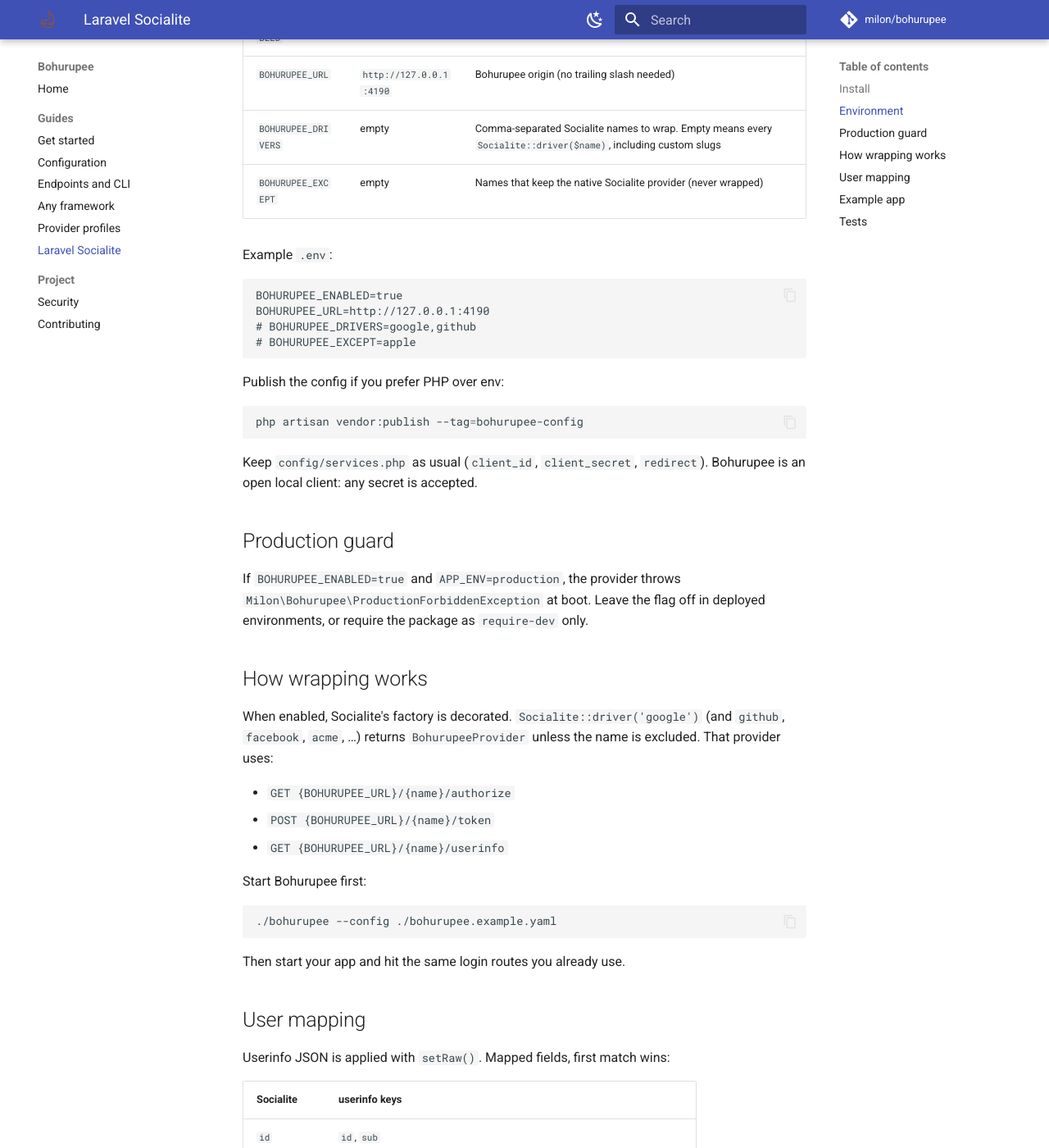
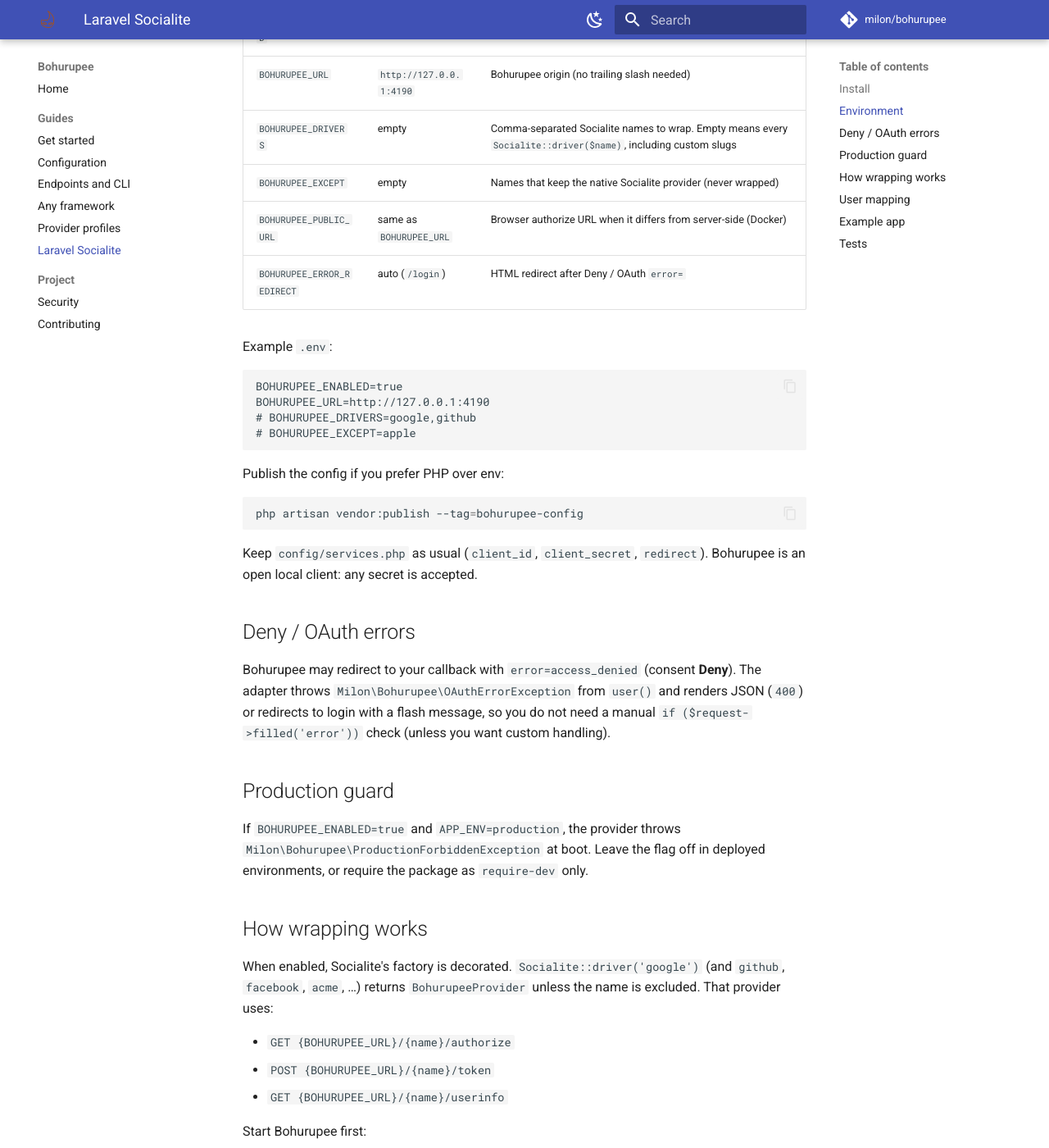
Before and after one commit to milon/bohurupee, an MkDocs documentation site: the page built from docs/socialite.md, in a window 1280 px wide and 1400 px high, scrolled down 605 px. Shown: the whole window at 82% size. Built offline with MkDocs 1.6.1 and Material for MkDocs 9.7.7, drawn with Linux system fonts in a browser that asks for light colours; comment, search, counter and statistics services are not loaded.

Commit message:
Update docs

```diff
--- a/docs/socialite.md
+++ b/docs/socialite.md
@@ -24,6 +24,8 @@
 | `BOHURUPEE_URL` | `http://127.0.0.1:4190` | Bohurupee origin (no trailing slash needed) |
 | `BOHURUPEE_DRIVERS` | empty | Comma-separated Socialite names to wrap. Empty means every `Socialite::driver($name)`, including custom slugs |
 | `BOHURUPEE_EXCEPT` | empty | Names that keep the native Socialite provider (never wrapped) |
+| `BOHURUPEE_PUBLIC_URL` | same as `BOHURUPEE_URL` | Browser authorize URL when it differs from server-side (Docker) |
+| `BOHURUPEE_ERROR_REDIRECT` | auto (`/login`) | HTML redirect after Deny / OAuth `error=` |
 
 Example `.env`:
 
@@ -42,6 +44,14 @@
 
 Keep `config/services.php` as usual (`client_id`, `client_secret`, `redirect`).
 Bohurupee is an open local client: any secret is accepted.
+
+## Deny / OAuth errors
+
+Bohurupee may redirect to your callback with `error=access_denied` (consent
+**Deny**). The adapter throws `Milon\Bohurupee\OAuthErrorException` from
+`user()` and renders JSON (`400`) or redirects to login with a flash message,
+so you do not need a manual `if ($request->filled('error'))` check (unless you
+want custom handling).
 
 ## Production guard
 
```
Also changed, not shown: examples/laravel-socialite/README.md (+3 -2 lines), 1 other file.
